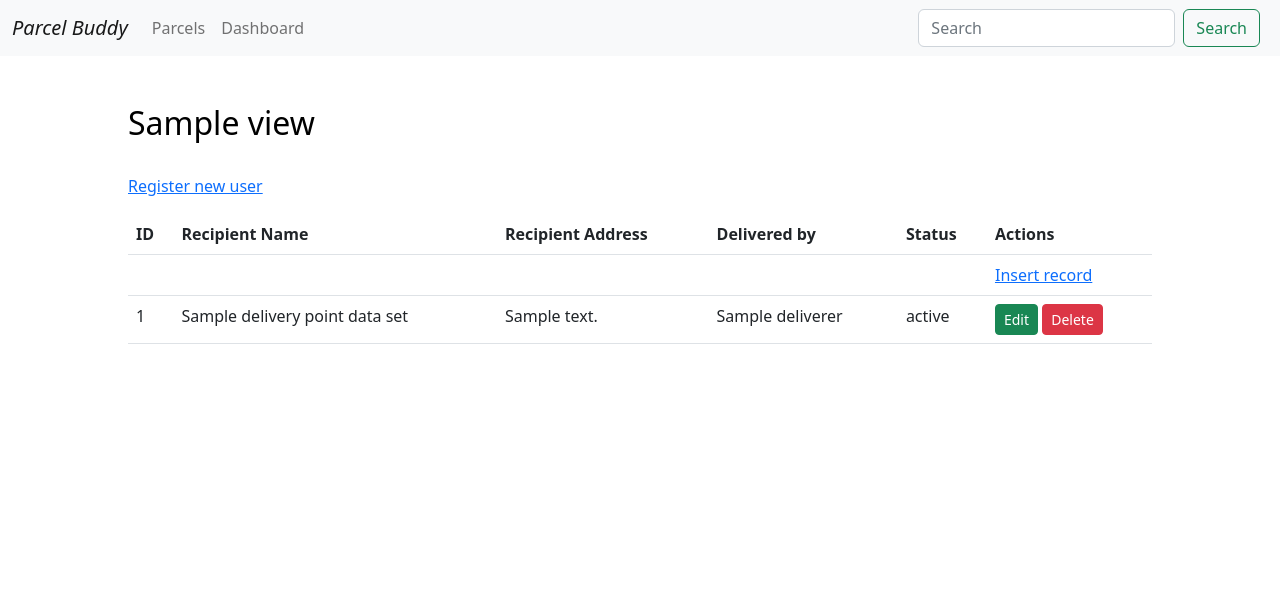
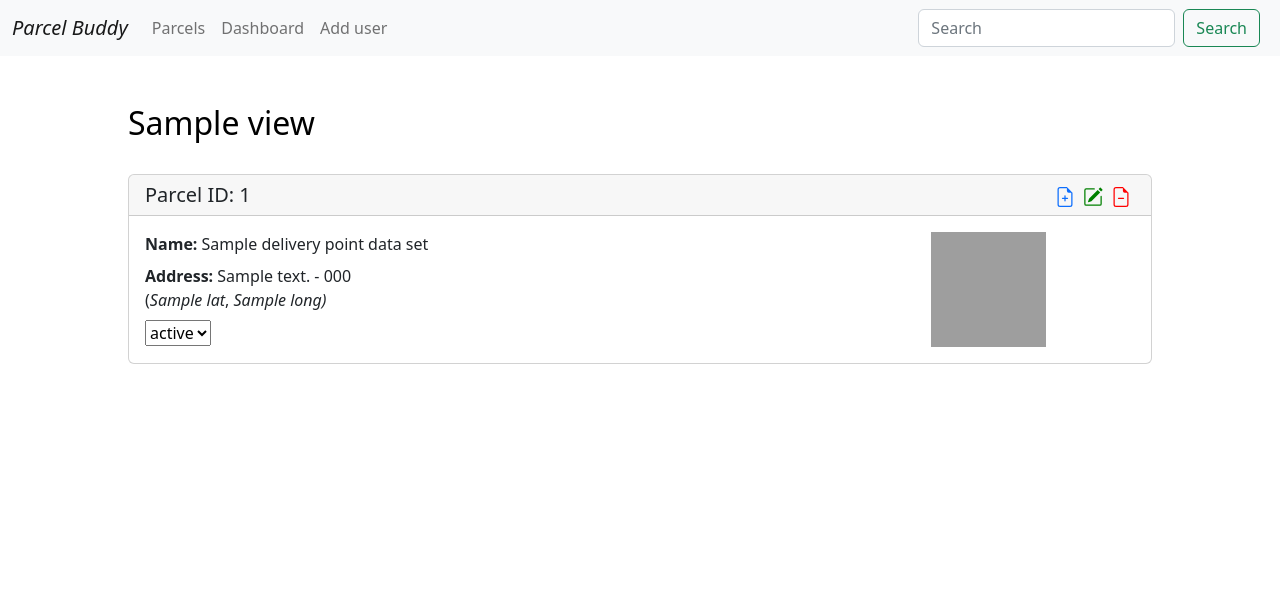
Before and after one commit to gfioreze/parcelbuddy, a PHP site: template Views/dashboard.phtml in a window 1280 px wide. Shown: the top 604 px of the page. Run offline with PHP 8.4, Linux system fonts and the light colour scheme; the template is opened without the code that fills it: most values are stand-ins (such as "Sample title", 1, 10 or a date in 2020); grey boxes are pictures that could not be loaded.

Commit message:
feat: dashboard

```diff
--- a/Views/dashboard.phtml
+++ b/Views/dashboard.phtml
@@ -1,52 +1,64 @@
 <?php require_once('Views/template/header.phtml'); ?>
 
-<!-- Link to Register new user -->
-<p><a href="register.php">Register new user</a></p>
-
-<!-- Table displaying delivery point data -->
-<table class="table table-hover">
-    <thead>
-    <tr>
-        <!-- Table Header -->
-        <th>ID</th>
-        <th>Recipient Name</th>
-        <th>Recipient Address</th>
-        <th>Delivered by</th>
-        <th>Status</th>
-        <th>Actions</th>
-    </tr>
-    </thead>
-    <tbody>
-    <!-- Empty row for inserting a new record -->
-    <tr>
-        <td></td>
-        <td></td>
-        <td></td>
-        <td></td>
-        <td></td>
-        <td><a href="insert.php">Insert record</a></td>
-    </tr>
-    <!-- Iterate through deliveryPointDataSet and display data -->
-    <?php foreach ($view->deliveryPointDataSet as $deliveryPointData): ?>
-        <?php
-        $editUrl = 'edit.php?id=' . $deliveryPointData->getDeliveryID();
-        $deleteUrl = 'delete.php?id=' . $deliveryPointData->getDeliveryID();
-        ?>
-        <!-- Table Rows -->
-        <tr>
-            <td><?= $deliveryPointData->getDeliveryID() ?></td>
-            <td><?= $deliveryPointData->getName() ?></td>
-            <td><?= $deliveryPointData->getAddress1() ?></td>
-            <td><?= $deliveryPointData->getDeliverer() ?></td>
-            <td><?= $deliveryPointData->getStatus() ?></td>
-            <!-- Edit and Delete actions -->
-            <td>
-                <a href="<?= $editUrl ?>" class="btn btn-sm btn-success">Edit</a>
-                <a href="<?= $deleteUrl ?>" class="btn btn-sm btn-danger">Delete</a>
-            </td>
-        </tr>
-    <?php endforeach; ?>
-    </tbody>
-</table>
+<?php foreach ($view->deliveryPointDataSet as $deliveryPointData) : ?>
+    <?php
+    $editUrl = 'edit.php?id=' . $deliveryPointData->getDeliveryID();
+    $deleteUrl = 'delete.php?id=' . $deliveryPointData->getDeliveryID();
+    ?>
+    <div class="card mb-5">
+        <div class="card-header d-flex">
+            <div class="col-6 col-sm-8 col-md-10 col-lg-10">
+                <h5 class="mb-0"> Parcel ID: <?= $deliveryPointData->getDeliveryID() ?></h5>
+            </div>
+            <div class="d-flex justify-content-end col-6 col-sm-4 col-md-2 col-lg-2">
+                <div class="px-1">
+                <a href="insert.php">
+                    <svg xmlns="http://www.w3.org/2000/svg" width="20" height="20" fill="currentColor" class="bi bi-file-earmark-plus" viewBox="0 0 16 16">
+                        <path d="M8 6.5a.5.5 0 0 1 .5.5v1.5H10a.5.5 0 0 1 0 1H8.5V11a.5.5 0 0 1-1 0V9.5H6a.5.5 0 0 1 0-1h1.5V7a.5.5 0 0 1 .5-.5"/>
+                        <path d="M14 4.5V14a2 2 0 0 1-2 2H4a2 2 0 0 1-2-2V2a2 2 0 0 1 2-2h5.5zm-3 0A1.5 1.5 0 0 1 9.5 3V1H4a1 1 0 0 0-1 1v12a1 1 0 0 0 1 1h8a1 1 0 0 0 1-1V4.5z"/>
+                    </svg>
+                </a>
+                </div>
+                <div class="px-1">
+                    <a href="<?= $editUrl ?>">
+                    <svg xmlns="http://www.w3.org/2000/svg" width="20" height="20" fill="green" class="bi bi-pencil-square" viewBox="0 0 16 16">
+                        <path d="M15.502 1.94a.5.5 0 0 1 0 .706L14.459 3.69l-2-2L13.502.646a.5.5 0 0 1 .707 0l1.293 1.293zm-1.75 2.456-2-2L4.939 9.21a.5.5 0 0 0-.121.196l-.805 2.414a.25.25 0 0 0 .316.316l2.414-.805a.5.5 0 0 0 .196-.12l6.813-6.814z"/>
+                        <path fill-rule="evenodd" d="M1 13.5A1.5 1.5 0 0 0 2.5 15h11a1.5 1.5 0 0 0 1.5-1.5v-6a.5.5 0 0 0-1 0v6a.5.5 0 0 1-.5.5h-11a.5.5 0 0 1-.5-.5v-11a.5.5 0 0 1 .5-.5H9a.5.5 0 0 0 0-1H2.5A1.5 1.5 0 0 0 1 2.5z"/>
+                    </svg>
+                    </a>
+                </div>
+                <div class="px-1">
+                    <a href="<?= $deleteUrl ?>">
+                    <svg xmlns="http://www.w3.org/2000/svg" width="20" height="20" fill="red" class="bi bi-file-earmark-minus" viewBox="0 0 16 16">
+                        <path d="M5.5 9a.5.5 0 0 1 .5-.5h4a.5.5 0 0 1 0 1H6a.5.5 0 0 1-.5-.5"/>
+                        <path d="M14 4.5V14a2 2 0 0 1-2 2H4a2 2 0 0 1-2-2V2a2 2 0 0 1 2-2h5.5zm-3 0A1.5 1.5 0 0 1 9.5 3V1H4a1 1 0 0 0-1 1v12a1 1 0 0 0 1 1h8a1 1 0 0 0 1-1V4.5z"/>
+                    </svg>
+                    </a>
+                </div>
+            </div>
+        </div>
+        <div class="row">
+            <div class="col-sm-6 col-md-6 col-lg-8">
+                <div class="card-body">
+                    <p class="card-text mb-2"><strong>Name: </strong><?= $deliveryPointData->getName() ?></p>
+                    <p class="card-text mb-0"><strong>Address: </strong><?= $deliveryPointData->getAddress1() ?> - <?= $deliveryPointData->getPostcode() ?></p>
+                    <p class="mb-2">(<i><?= $deliveryPointData->getLat(); ?></i>, <i><?= $deliveryPointData->getLong(); ?>)</i></p>
+                    <select>
+                        <?php foreach ($view->deliveryPointStatus as $status) : ?>
+                        <option>
+                            <?= $status['status_text'] ?>
+                            <?php endforeach; ?>
+                        </option>
+                    </select>
+                </div>
+            </div>
+            <div class=" col-sm-6 col-md-6 col-lg-4 d-flex align-items-center">
+                <div class="card-body d-flex justify-content-center align-items-center">
+                    <img style="width: 115px; height: 115px;" src="https://boofcv.org/images/thumb/3/35/Example_rendered_qrcode.png/400px-Example_rendered_qrcode.png">
+                </div>
+            </div>
+        </div>
+    </div>
+<?php endforeach; ?>
 
 <?php require_once('Views/template/footer.phtml') ?>
--- a/Views/template/header.phtml
+++ b/Views/template/header.phtml
@@ -20,6 +20,9 @@
                 <li class="nav-item">
                     <a class="nav-link" aria-current="page" href="dashboard.php">Dashboard</a>
                 </li>
+                <li class="nav-item">
+                    <a class="nav-link" aria-current="page" href="register.php">Add user</a>
+                </li>
             </ul>
             <form class="d-flex" action="" role="search">
             <form class="d-flex" action="<?php echo $_SERVER['PHP_SELF']; ?>" role="search">
--- a/dashboard.php
+++ b/dashboard.php
@@ -9,6 +9,7 @@ $view->message = '';
 
 // Instance of DeliveryPointDataSet class
 $deliveryPointDataSet = new DeliveryPointDataSet();
+$view->deliveryPointStatus = $deliveryPointDataSet->getDeliveryStatus();
 
 // Display all or only searched values
 if (isset ($_GET['searchBtn'])) {
```
